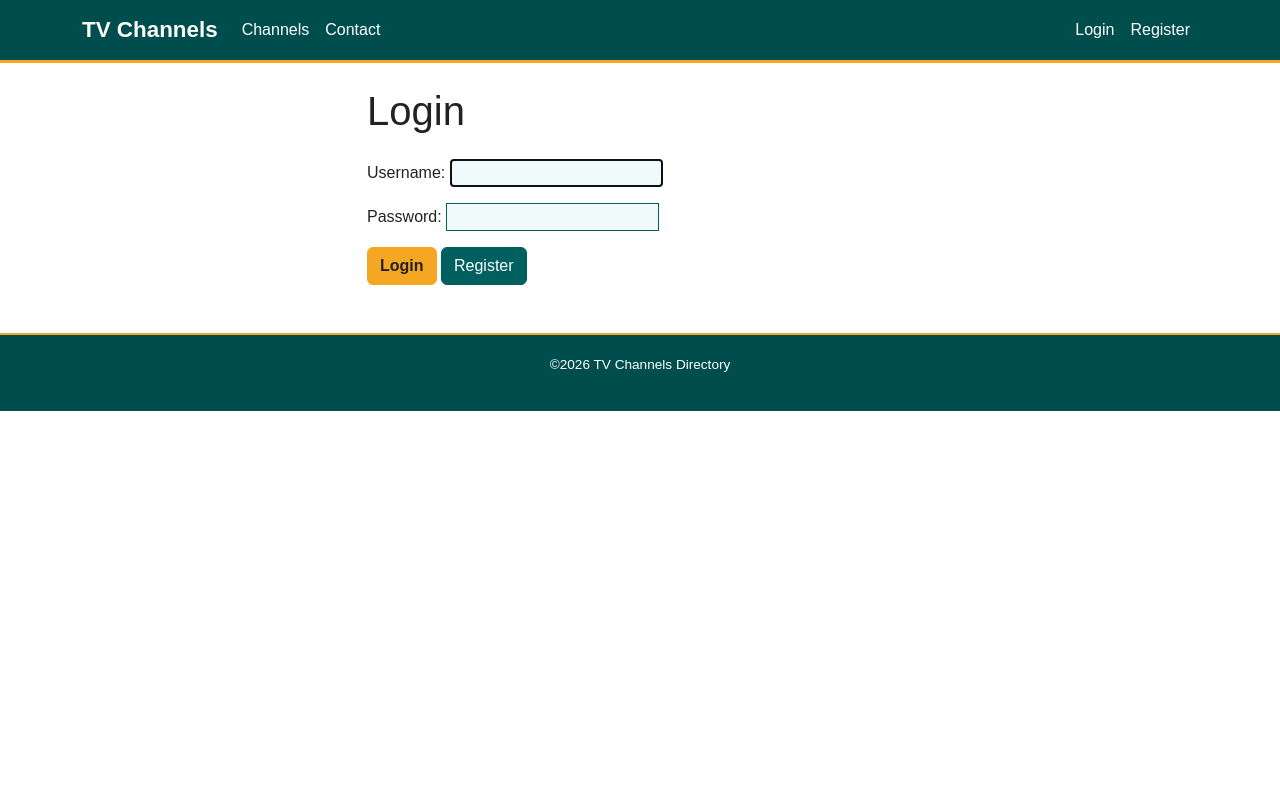
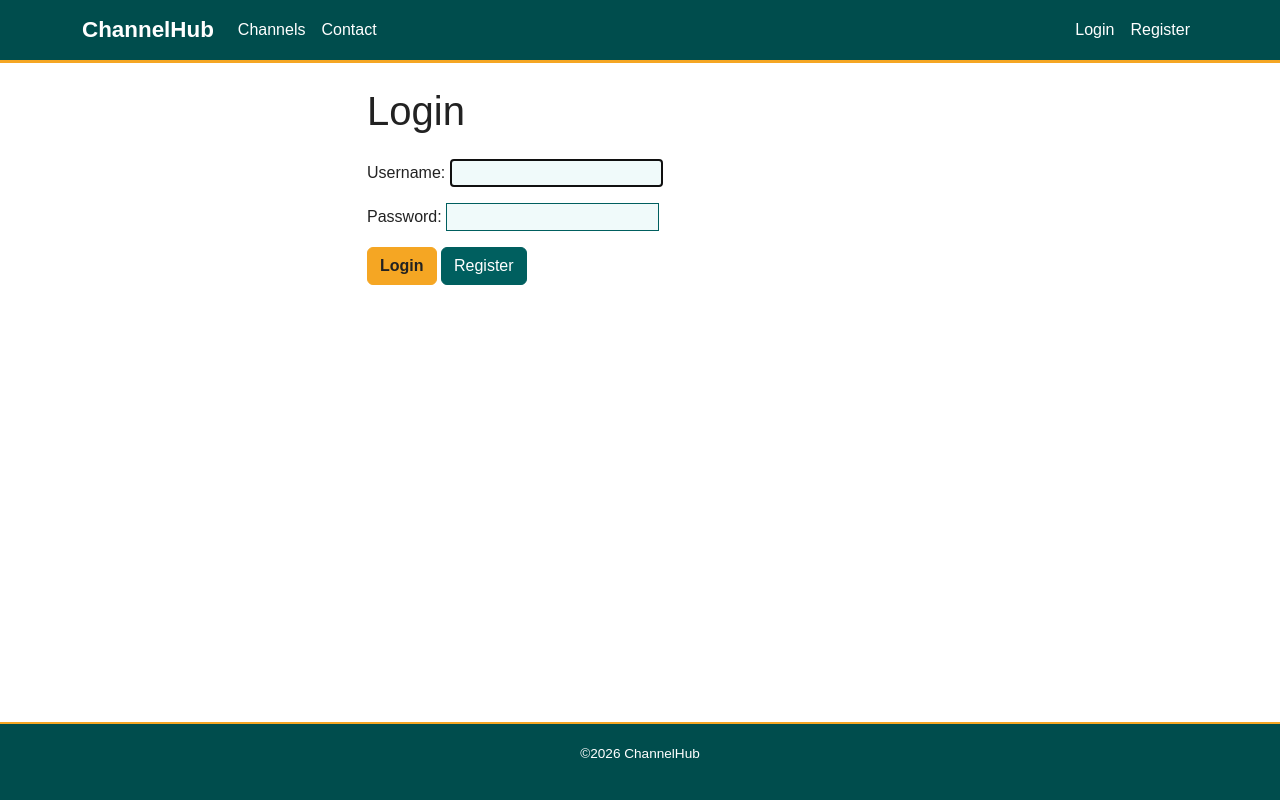
Before and after one commit to IljaSolovejs/ChannelHub, a Django app: a page that uses tvchannels/templates/base.html in a window 1280 px wide. Run offline with Django 5.2, Linux system fonts and the light colour scheme; parts of the project's set-up code (start-up, migrations or seed data) failed here and were passed over.

Commit message:
Fix logout, add sticky footer, add edit and delete buttons to channel detail

```diff
--- a/channels/templates/channels/channel_list.html
+++ b/channels/templates/channels/channel_list.html
@@ -1,6 +1,6 @@
 {% extends "base.html" %}
 
-{% block title %}TV Channels Directory{% endblock title %}
+{% block title %}ChannelHub{% endblock title %}
 
 {% block content %}
 <h1 class="mb-4">TV Channels</h1>
@@ -17,7 +17,7 @@
         </div>
         <div class="col-auto">
             <button type="submit" class="btn btn-primary">Filter</button>
-            <a href="{% url 'channel_list' %}" class="btn btn-secondary">Clear</button>
+            <a href="{% url 'channel_list' %}" class="btn btn-secondary">Clear</a>
         </div>
     </div>
 </form>
--- a/tvchannels/static/main.css
+++ b/tvchannels/static/main.css
@@ -2,6 +2,9 @@ body {
     font-family: Arial, sans-serif;
     background-color: #ffffff;
     color: #222;
+    min-height: 100vh;
+    display: flex;
+    flex-direction: column;
 }
 
 h1, h2, h3 {
--- a/tvchannels/templates/base.html
+++ b/tvchannels/templates/base.html
@@ -4,7 +4,7 @@
 <head>
     <meta charset="UTF-8">
     <meta name="viewport" content="width=device-width, initial-scale=1.0">
-    <title>{% block title %}TV Channels Directory{% endblock title %}</title>
+    <title>{% block title %}ChannelHub{% endblock title %}</title>
     <link href="https://cdn.jsdelivr.net/npm/bootstrap@5.3.8/dist/css/bootstrap.min.css" rel="stylesheet" integrity="sha384-sRIl4kxILFvY47J16cr9ZwB07vP4J8+LH7qKQnuqkuIAvNWLzeN8tE5YBujZqJLB" crossorigin="anonymous">
     <link href="{% static 'main.css' %}" rel="stylesheet" type="text/css">
     <link rel="icon" type="image/x-icon" href="{% static 'favicon.ico' %}">
@@ -13,7 +13,7 @@
 
 <nav class="navbar navbar-expand-lg navbar-dark bg-dark">
     <div class="container">
-        <a class="navbar-brand" href="{% url 'channel_list' %}">TV Channels</a>
+        <a class="navbar-brand" href="{% url 'channel_list' %}">ChannelHub</a>
         <button class="navbar-toggler" type="button" data-bs-toggle="collapse" data-bs-target="#navbarNav">
             <span class="navbar-toggler-icon"></span>
         </button>
@@ -32,7 +32,10 @@
                         <a class="nav-link" href="{% url 'channel_create' %}">Add Channel</a>
                     </li>
                     <li class="nav-item">
-                        <a class="nav-link" href="{% url 'logout' %}">Logout ({{ user.username }})</a>
+                        <form method="post" action="{% url 'logout' %}" class="d-inline">
+                            {% csrf_token %}
+                            <button type="submit" class="nav-link btn btn-link">Logout ({{ user.username }})</button>
+                        </form>
                     </li>
                 {% else %}
                     <li class="nav-item">
@@ -47,14 +50,14 @@
     </div>
 </nav>
 
-<div class="container mt-4">
+<div class="container mt-4 flex-grow-1">
     {% block content %}
     {% endblock content %}
 </div>
 
 <footer class="mt-5">
     <div class="container">
-        <p>&copy;2026 TV Channels Directory</p>
+        <p>&copy;2026 ChannelHub</p>
     </div>
 </footer>
 
```
Also changed, not shown: channels/templates/channels/channel_detail.html (+8 -1 lines).
